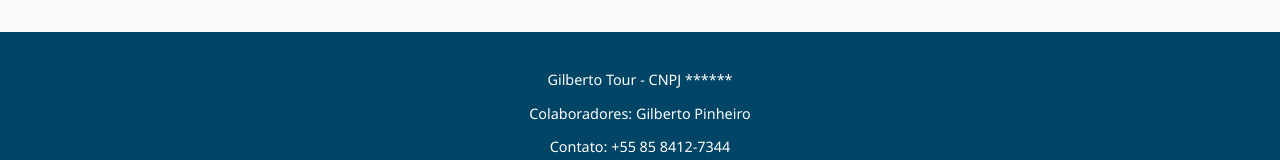
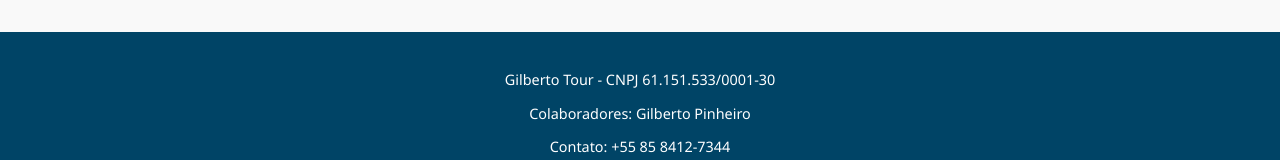
Before and after one commit to Harleywagner/GilbertoTour, a plain HTML site: page 3praias.html in a window 1280 px wide. Shown: the part 850-1010 px from the top of the page. Drawn offline with Linux system fonts and the light colour scheme.

Commit message:
Add files via upload

```diff
--- a/3praias.html
+++ b/3praias.html
@@ -33,7 +33,7 @@
 </a>
 
 <footer>
-<p>Gilberto Tour - CNPJ ******</p>
+<p>Gilberto Tour - CNPJ 61.151.533/0001-30</p>
 <p>Colaboradores: Gilberto Pinheiro</p>
 <p>Contato: +55 85 8412-7344</p>
 <p>Endereço: Av. Alberto Nepomuceno, 199 - Centro, Fortaleza - CE, CEP 60055-000</p>
```
Also changed, not shown: aguasbelas.html (+1 -1 lines), beachpark.html (+1 -1 lines), canoa.html (+1 -1 lines), cumbuco.html (+1 -1 lines), flecheiras.html (+1 -1 lines), fontes.html (+1 -1 lines), index.html (+1 -1 lines), jericoacoara.html (+1 -1 lines), lagoinha.html (+1 -1 lines), morro.html (+1 -1 lines), mundau.html (+1 -1 lines), paracuru.html (+1 -1 lines).
